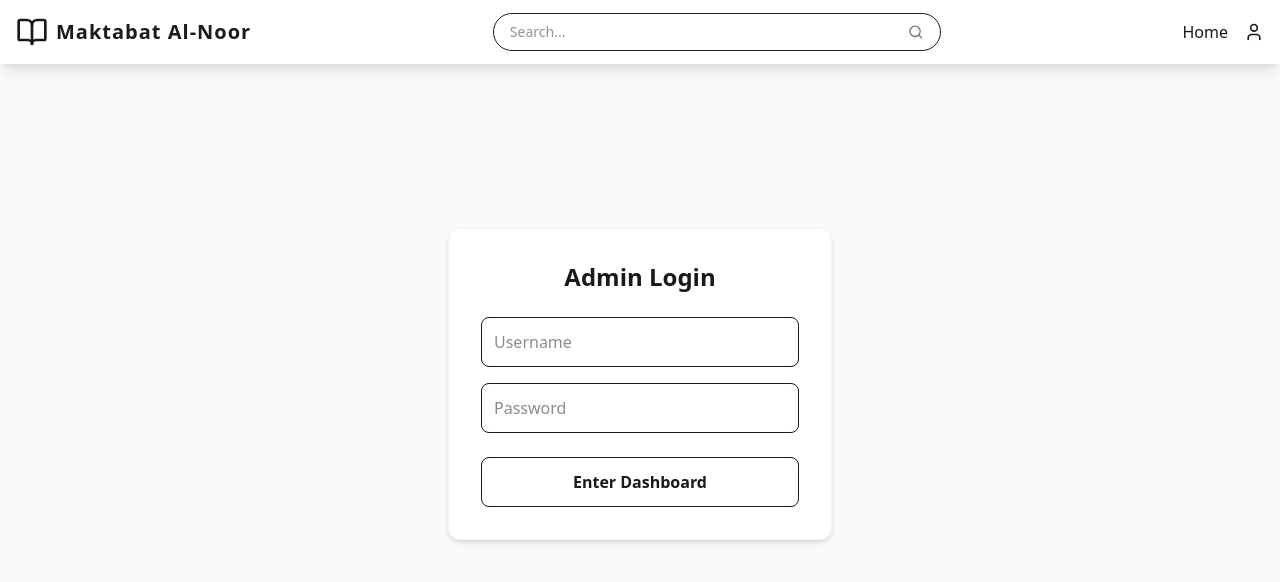
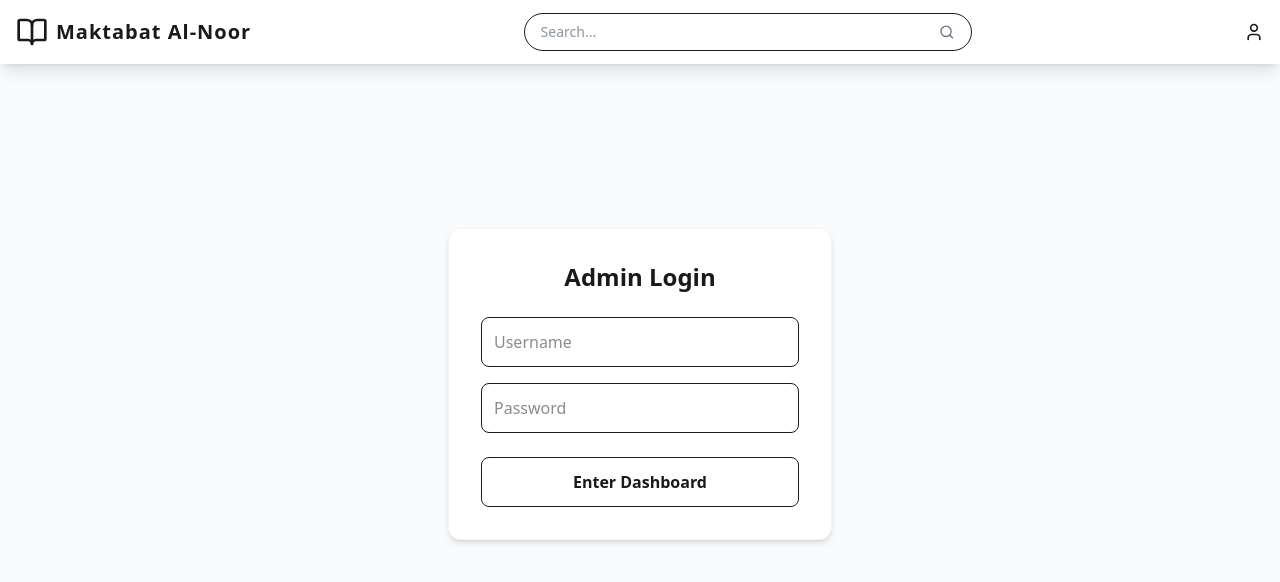
Before and after one commit to sharjeelac/maktabat-al-noor, a React (Vite) app in the folder client/: page /login in a window 1280 px wide. Shown: the top 582 px of the page. Built offline with nearby package versions, Linux system fonts and the light colour scheme.

Commit message:
BaseUrl Updated

```diff
--- a/client/src/components/Navbar.jsx
+++ b/client/src/components/Navbar.jsx
@@ -48,8 +48,8 @@ const Navbar = () => {
         </div>
 
         {/* 3. LINKS (Hidden on mobile) */}
-        <div className="hidden md:flex items-center gap-4 shrink">
-          <Link to="/" className="hover:text-accent transition-colors">
+        <div className=" md:flex items-center gap-4 shrink">
+          <Link to="/" className="hidden hover:text-accent transition-colors">
             Home
           </Link>
           <Link
--- a/client/src/url.js
+++ b/client/src/url.js
@@ -1,6 +1,5 @@
 // If we are on our computer, use localhost.
 // If we are online, we will update this variable later.
-export const baseUrl =
-  "https://maktabat-al-noor-crmbklgr2-sharjeel-khalids-projects.vercel.app";
+export const baseUrl = "https://maktabat-al-noor-server.vercel.app";
 // Later we will change this line to:
 // export const baseUrl = "https://your-server-name.onrender.com";
```
Also changed, not shown: 1 other file (tests, documents, lock files or other folders).
